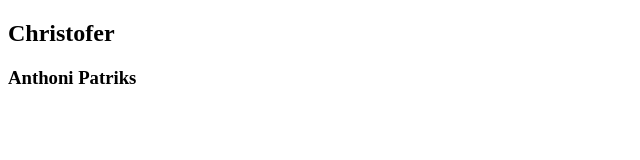
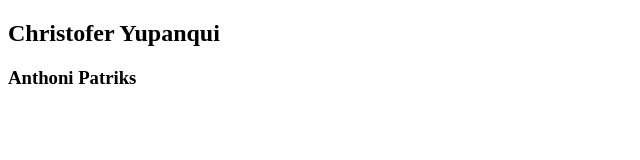
Before and after one commit to ChristoferYup/Practica2git, a plain HTML site: page index.html in a window 1280 px wide. Shown: the whole page, without its empty margins (0-640 px from the left). Drawn offline with Linux system fonts and the light colour scheme.

Commit message:
segundocambio

```diff
--- a/index.html
+++ b/index.html
@@ -6,7 +6,7 @@
     <title>Document</title>
 </head>
 <body>
-    <h2>Christofer</h2>
+    <h2>Christofer Yupanqui</h2>
     <h3>Anthoni Patriks</h3>
 </body>
 </html>
```
